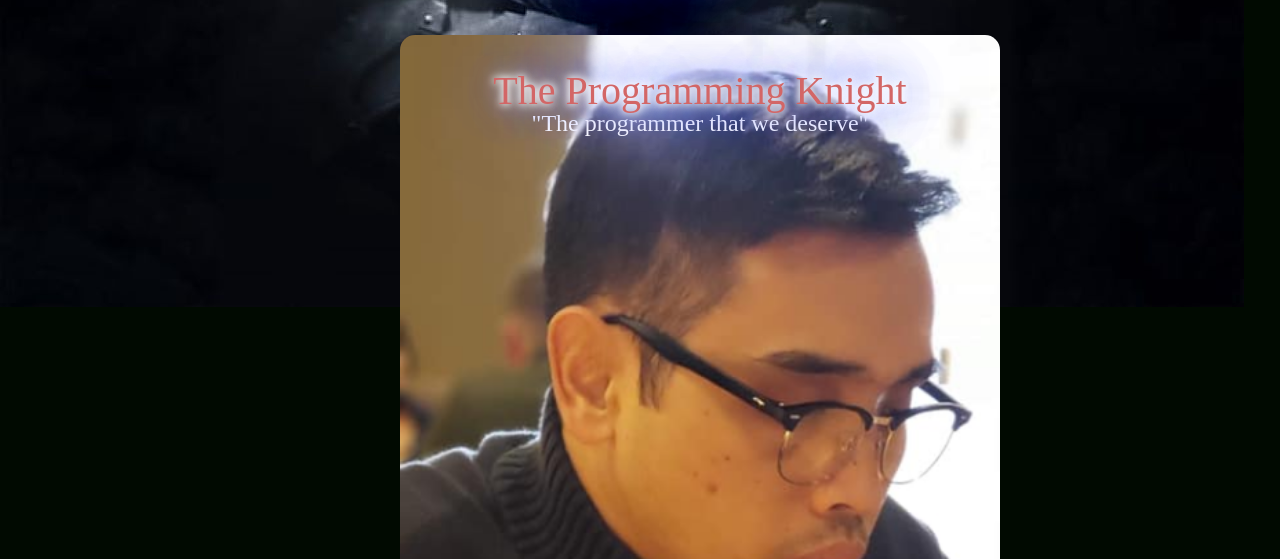
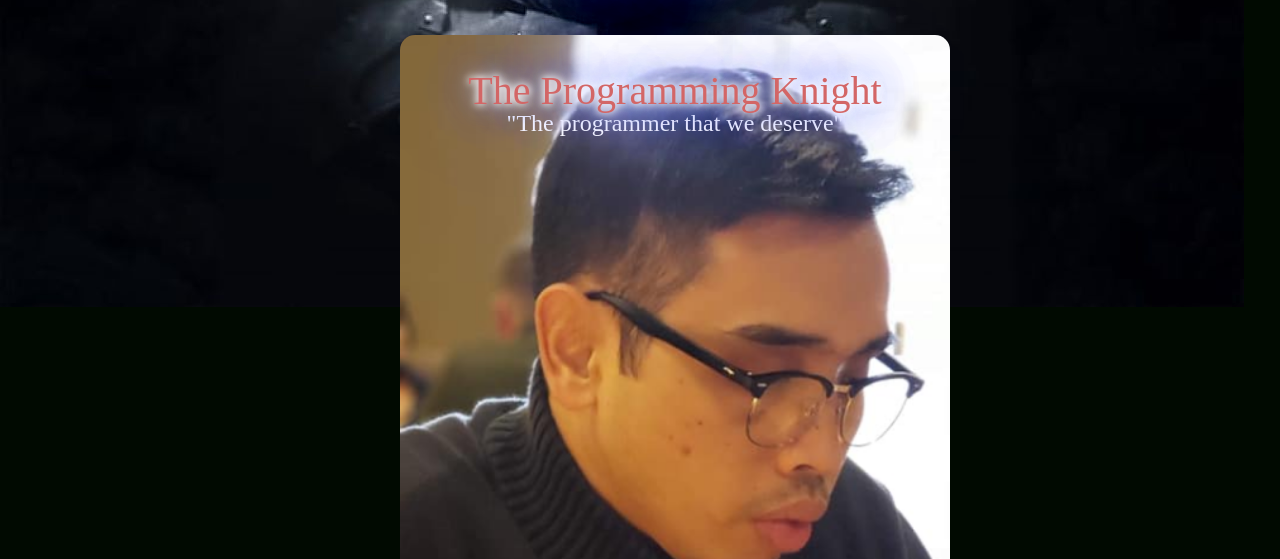
Before and after one commit to Ryanb021/portfolio-prep, a plain HTML site: page about.html in a window 1280 px wide. Shown: the part 393-952 px from the top of the page. Drawn offline with Linux system fonts and the light colour scheme.

Commit message:
made changes

```diff
--- a/about.html
+++ b/about.html
@@ -35,7 +35,7 @@
       </div>
 
       <div class="cardback">
-        <p class="cardbody">Hello Everyone! My name is Ryan Bagan and I am a Software Developer. I am a US NAVY Veteran and my previous experiences besides my military background includes Naval Force Protection Security with knowledge of armed response, anti-terrorism, combat arms, and I was also a radio jockey. I decided to become a Software Developer as I believe the future is here. I also wanted to make a difference and have a very meaningful career. Leraning skills in JavaScript, HTML, CSS brought out my personality and enabled me to express myself on websites that I have created. It also made me feel that I stood out from the crowd, helped me understand and explore other programming languages, and contribute to projects better. I believe that my previous experience with teamwork, leadership, mentorship, large scale operations management, my commitment to deadlines, attention to detail, and work ethic is of great value and advantage that I can bring to my next company and my next job. Thank you very much and looking forward to being a part of your team.</p>
+        <p class="cardbody">Hello Everyone! My name is Ryan Bagan and I am a Software Developer. I am a US NAVY Veteran and my previous experiences besides my military background includes Naval Force Protection Security with knowledge of armed response, anti-terrorism, combat arms, and I was also a radio jockey. I decided to become a Software Developer as I believe the future is here. I also wanted to make a difference and have a very meaningful career. Learning skills in JavaScript, HTML, CSS brought out my personality and enabled me to express myself on websites that I have created. It also made me feel that I stood out from the crowd, helped me understand and explore other programming languages, and contribute to projects better. I believe that my previous experience with teamwork, leadership, mentorship, large scale operations management, my commitment to deadlines, attention to detail, and work ethic is of great value and advantage that I can bring to my next company and my next job. Thank you very much and looking forward to being a part of your team.</p>
       </div>
     </div>
   </div>
--- a/style.css
+++ b/style.css
@@ -199,8 +199,8 @@ footer {
   padding: 5em;
   transition: transform 3s;
   transform-style: preserve-3d;
-  width: 600px;
-  height: 600px;
+  width: 550px;
+  height: 660px;
   margin-left: 400px;
 }
 
```
